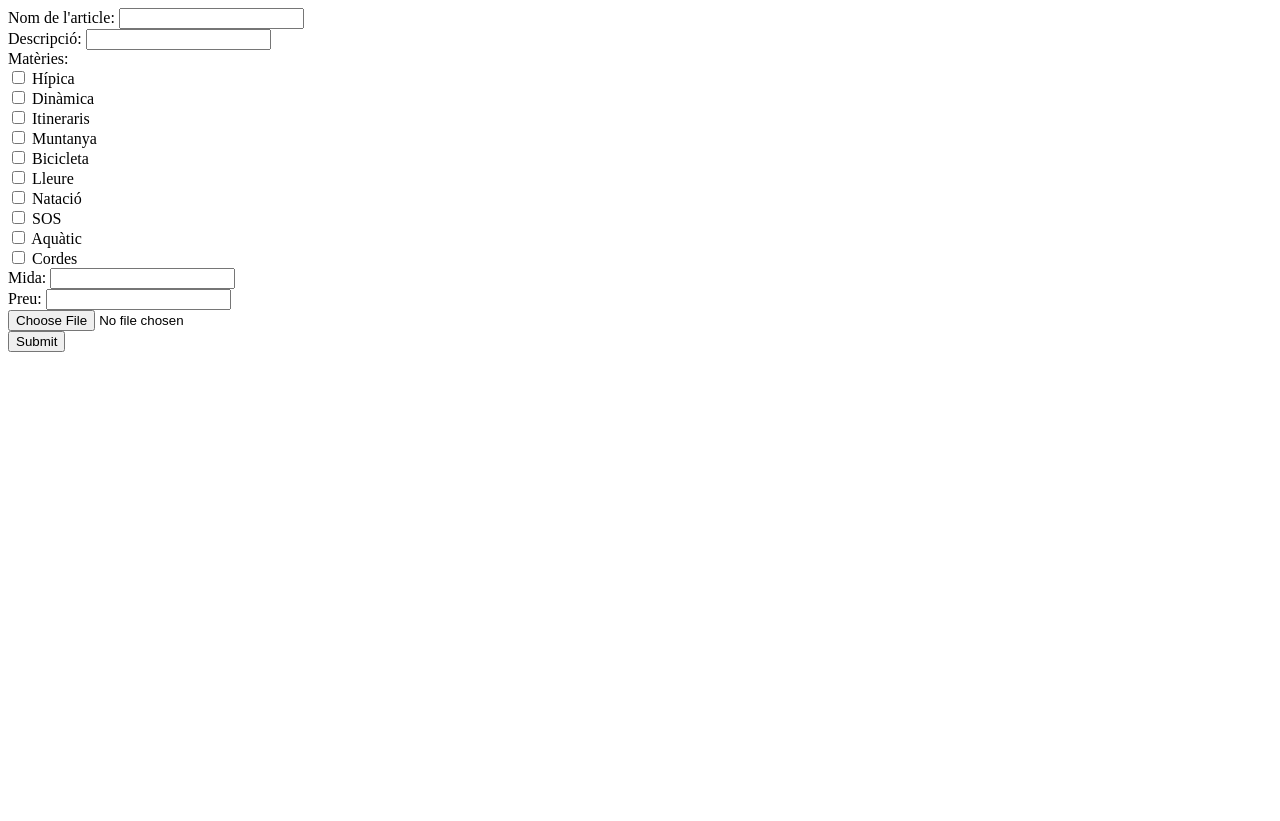
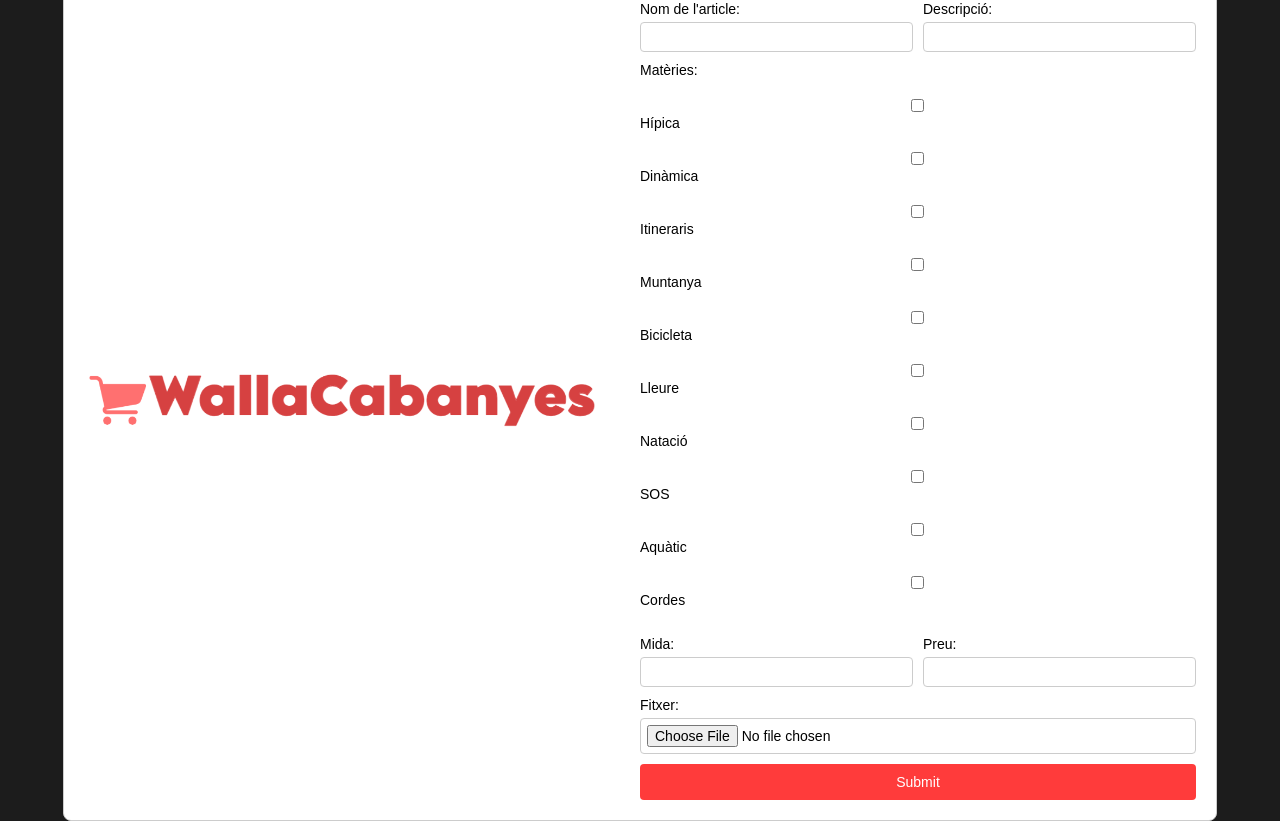
Before and after one commit to genis-lorenz/projecte-final, a Flask app: page /create in a window 1280 px wide. Before the commit the page ends 352 px from the top, so only its background shows below. Run offline with Flask 3, Linux system fonts and the light colour scheme.

Commit message:
Create css implemented

```diff
--- /dev/null
+++ b/wallacabanyes/static/css/create.css
@@ -0,0 +1,88 @@
+/* static/css/create.css */
+
+body {
+    display: flex;
+    justify-content: center;
+    align-items: center;
+    height: 100vh;
+    margin: 0;
+    font-family: Arial, sans-serif;
+    background-color: #1c1c1c; /* Cambia el color de fondo a un rojo más oscuro */
+}
+
+.container {
+    display: flex;
+    justify-content: center;
+    align-items: center;
+    width: 90%; /* Aumenta el ancho del contenedor */
+    max-width: 1200px;
+    border: 1px solid #ccc; /* Añade un borde al contenedor */
+    border-radius: 8px;
+    overflow: hidden; /* Para ocultar el exceso de contenido */
+    background-color: white; /* Cambia el fondo del contenedor a blanco */
+}
+
+.image-container {
+    flex: 1; /* El 50% del ancho del contenedor */
+    display: flex;
+    justify-content: center; /* Centra la imagen horizontalmente */
+    align-items: center; /* Centra la imagen verticalmente */
+}
+
+.image-container img {
+    max-width: 100%; /* Asegura que la imagen no se desborde */
+    max-height: 100%; /* Asegura que la imagen no se desborde */
+}
+
+.form-container {
+    flex: 1; /* El 50% del ancho del contenedor */
+    padding: 20px;
+    box-sizing: border-box;
+}
+
+.form-container form {
+    display: grid;
+    grid-template-columns: 1fr 1fr;
+    gap: 10px;
+}
+
+.form-group {
+    display: flex;
+    flex-direction: column;
+}
+
+.form-group.full-width {
+    grid-column: span 2;
+}
+
+.form-container label {
+    font-size: 14px;
+}
+
+.form-container input[type="text"],
+.form-container input[type="number"],
+.form-container input[type="file"] {
+    margin-top: 5px;
+    padding: 6px;
+    border: 1px solid #ccc;
+    border-radius: 4px;
+    font-size: 14px;
+}
+
+.form-container input[type="submit"] {
+    padding: 10px;
+    background-color: #ff3b3b;
+    color: white;
+    border: none;
+    border-radius: 4px;
+    cursor: pointer;
+    font-size: 14px;
+}
+
+.form-container input[type="submit"]:hover {
+    background-color: #860404;
+}
+
+.form-container input[type="checkbox"] {
+    margin-right: 5px;
+}
--- a/wallacabanyes/templates/adcreate.html
+++ b/wallacabanyes/templates/adcreate.html
@@ -4,25 +4,47 @@
     <meta charset="UTF-8">
     <meta name="viewport" content="width=device-width, initial-scale=1.0">
     <title>Creació d'anunci</title>
+    <link rel="stylesheet" href="../static/css/create.css">
 </head>
 <body>
-    <form method="POST" enctype=multipart/form-data>
+    <div class="container">
+        <div class="image-container">
+            <img src="../static/css/Logo.png" alt="Your Image">
+        </div>
+        <div class="form-container">
+            <form action="/submit" method="POST" enctype="multipart/form-data">
+                <div class="form-group">
                     <label for="name">Nom de l'article:</label>
-        <input type="text" id="name" name="name" required><br>
+                    <input type="text" id="name" name="name" required>
+                </div>
+                <div class="form-group">
                     <label for="description">Descripció:</label>
-        <input type="text" id="description" name="description"><br>
+                    <input type="text" id="description" name="description">
+                </div>
+                <div class="form-group full-width">
                     <label>Matèries:</label><br>
                     {% for subject in subjects %}
                         <input type="checkbox" id="{{ subject }}" name="subject_check" value="{{ subject }}">
                         <label for="{{ subject }}">{{ subject }}</label><br>
                     {% endfor %}
-
+                </div>
+                <div class="form-group">
                     <label for="size">Mida:</label>
-        <input type="text" id="size" name="size"><br>
+                    <input type="text" id="size" name="size">
+                </div>
+                <div class="form-group">
                     <label for="price">Preu:</label>
-        <input type="number" id="price" name="price" min="0" required><br>
-        <input type="file" id="file" name="file"><br>
+                    <input type="number" id="price" name="price" min="0" required>
+                </div>
+                <div class="form-group full-width">
+                    <label for="file">Fitxer:</label>
+                    <input type="file" id="file" name="file">
+                </div>
+                <div class="form-group full-width">
                     <input type="submit" value="Submit">
+                </div>
             </form>
+        </div>
+    </div>
 </body>
 </html>
```
Also changed, not shown: wallacabanyes/static/css/Logo.png (added). Lines whose indentation alone changed are shown as unchanged.
